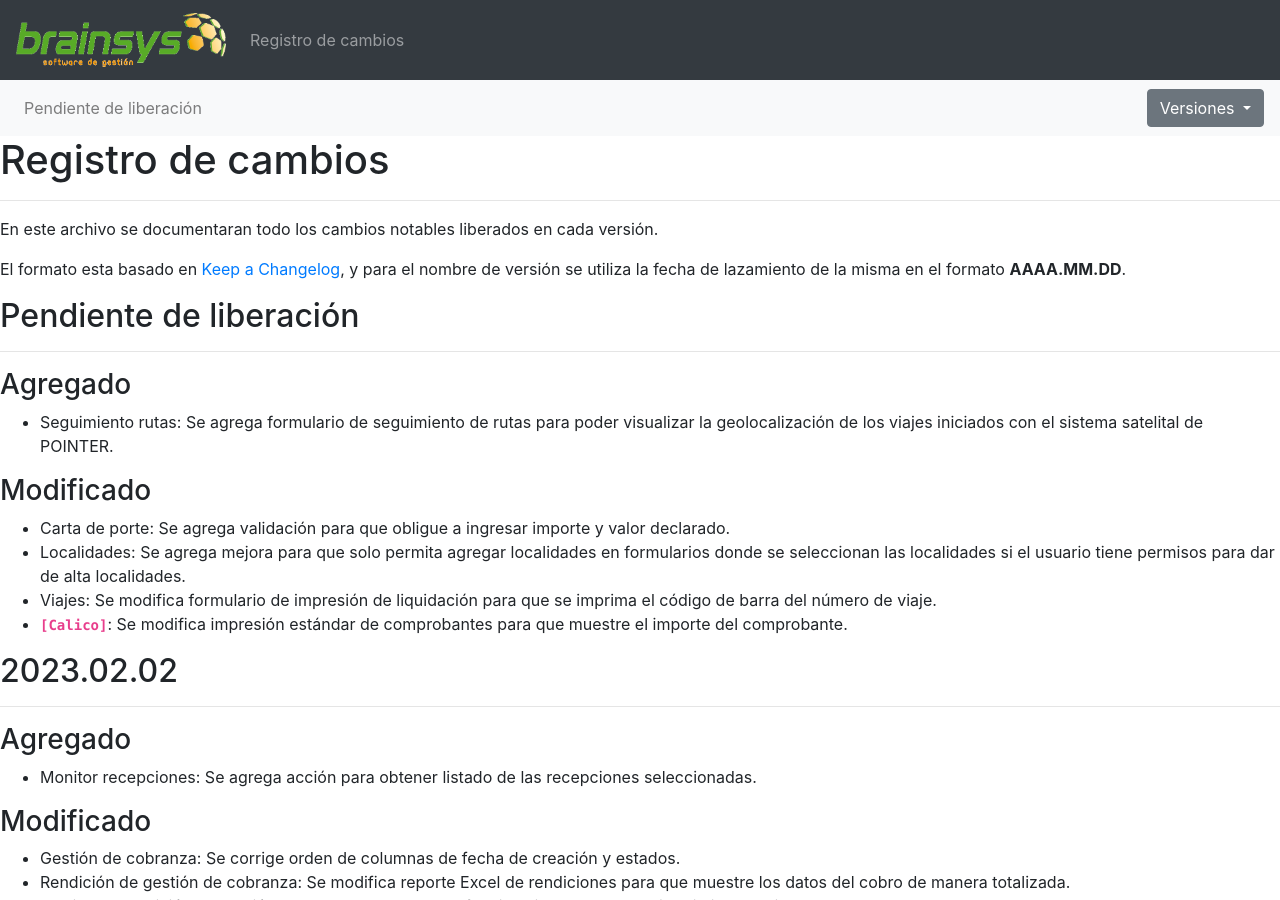
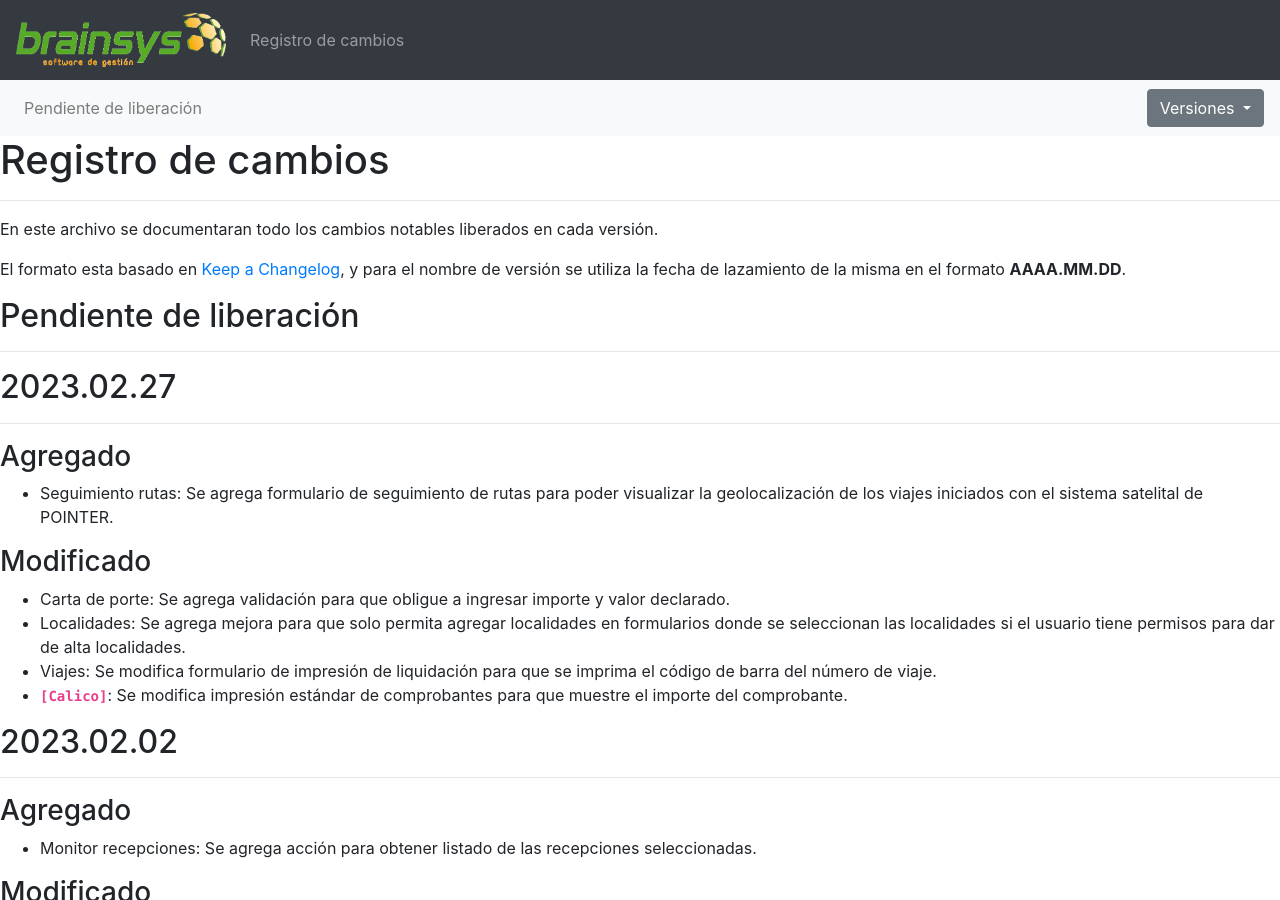
Before and after one commit to brainsys-arsaad/versionado, a Jekyll site: the page built from registro-cambios.markdown, in a window 1280 px wide and 900 px high. Built offline with Jekyll 4.4.1, drawn with Linux system fonts in a browser that asks for light colours.

Commit message:
Update registro-cambios.markdown

```diff
--- a/registro-cambios.markdown
+++ b/registro-cambios.markdown
@@ -6,6 +6,8 @@ navegacion:
     - nombre: "Pendiente de liberación"
       link: "registro-cambios#pendiente-de-liberación"
   versiones:
+    - nombre: "2023.02.27"
+      link: "registro-cambios#20230227"
     - nombre: "2023.02.02"
       link: "registro-cambios#20230202"
     - nombre: "2022.12.27"
@@ -84,6 +86,9 @@ En este archivo se documentaran todo los cambios notables liberados en cada vers
 El formato esta basado en [Keep a Changelog](https://keepachangelog.com/es-ES/1.0.0/), y para el nombre de versión se utiliza la fecha de lazamiento de la misma en el formato **AAAA.MM.DD**.
 
 ## Pendiente de liberación
+---
+
+## 2023.02.27
 ---
 
 ### Agregado
```
